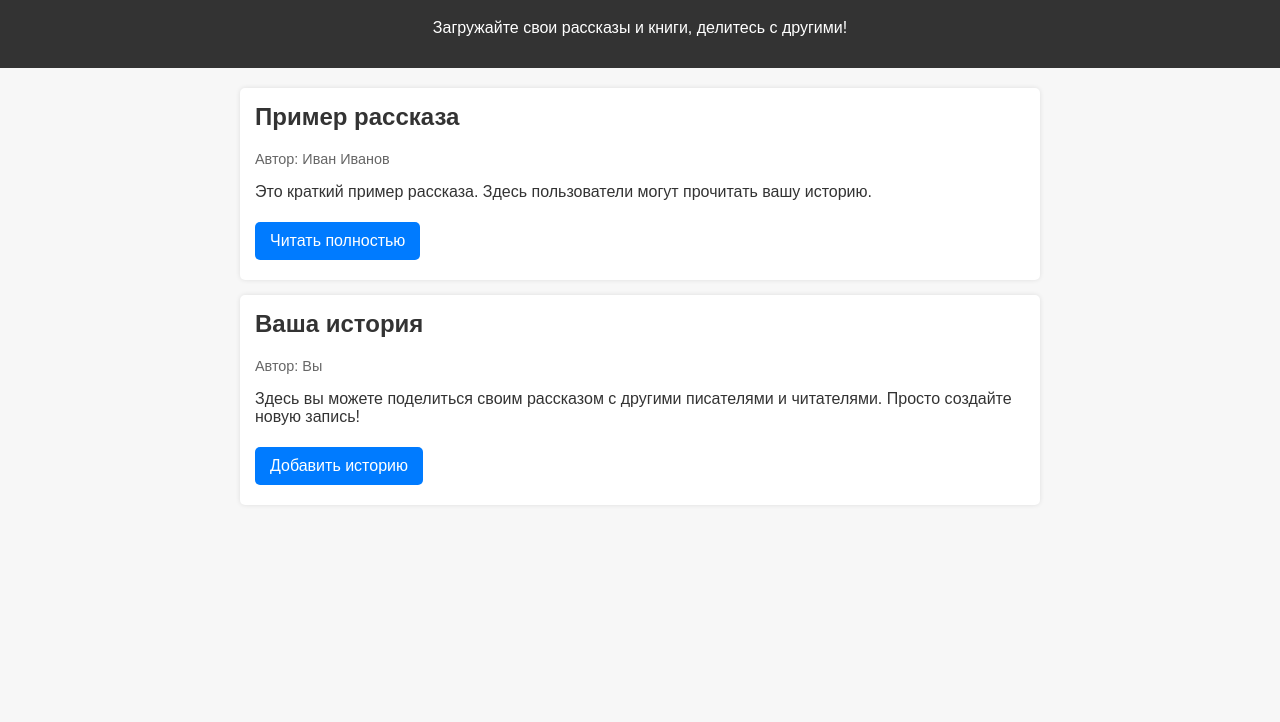
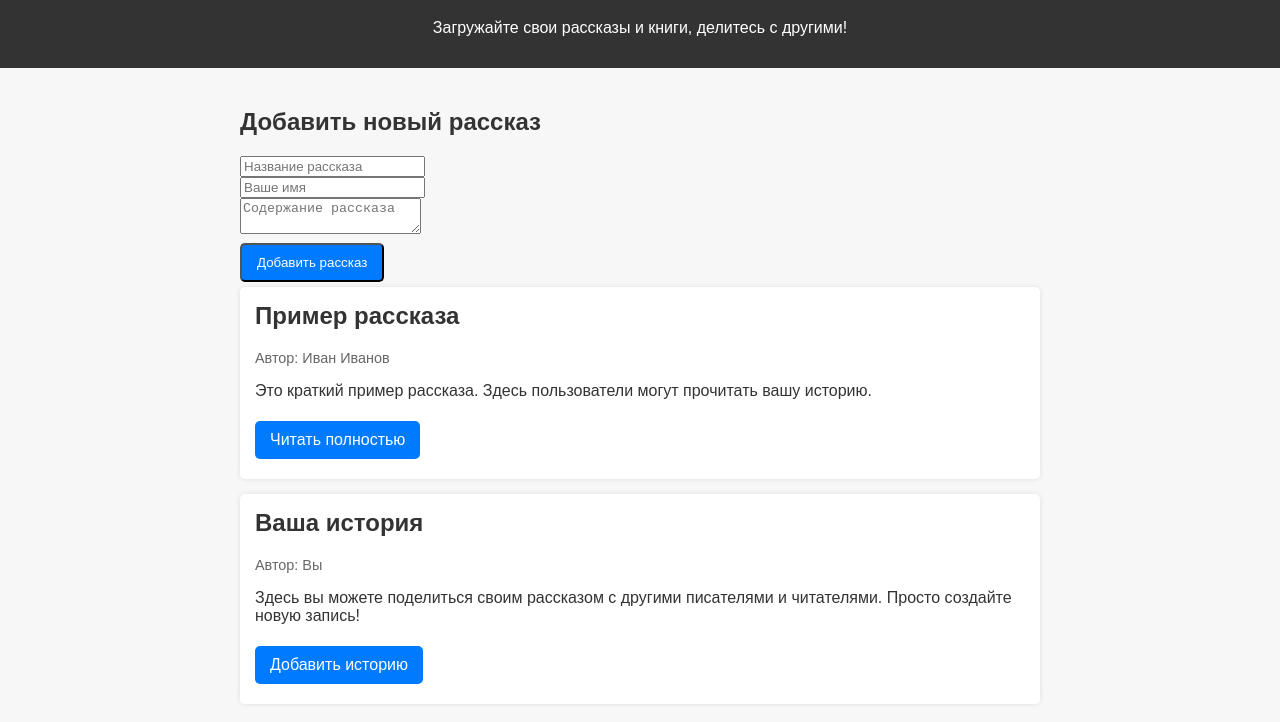
Before and after one commit to yuriitdrv/exchange_words_.github.io, a plain HTML site: page index.html in a window 1280 px wide. Shown: the part 76-798 px from the top of the page. Drawn offline with Linux system fonts and the light colour scheme.

Commit message:
Update index.html

```diff
--- a/index.html
+++ b/index.html
@@ -56,6 +56,16 @@
     </header>
 
     <div class="container">
+        <!-- Форма для добавления рассказа -->
+<div class="add-story">
+    <h2>Добавить новый рассказ</h2>
+    <form id="storyForm">
+        <input type="text" id="storyTitle" placeholder="Название рассказа" required><br>
+        <input type="text" id="storyAuthor" placeholder="Ваше имя" required><br>
+        <textarea id="storyContent" placeholder="Содержание рассказа" required></textarea><br>
+        <button type="submit" class="button">Добавить рассказ</button>
+    </form>
+</div>
         <div class="story">
             <h2>Пример рассказа</h2>
             <p class="author">Автор: Иван Иванов</p>
```
